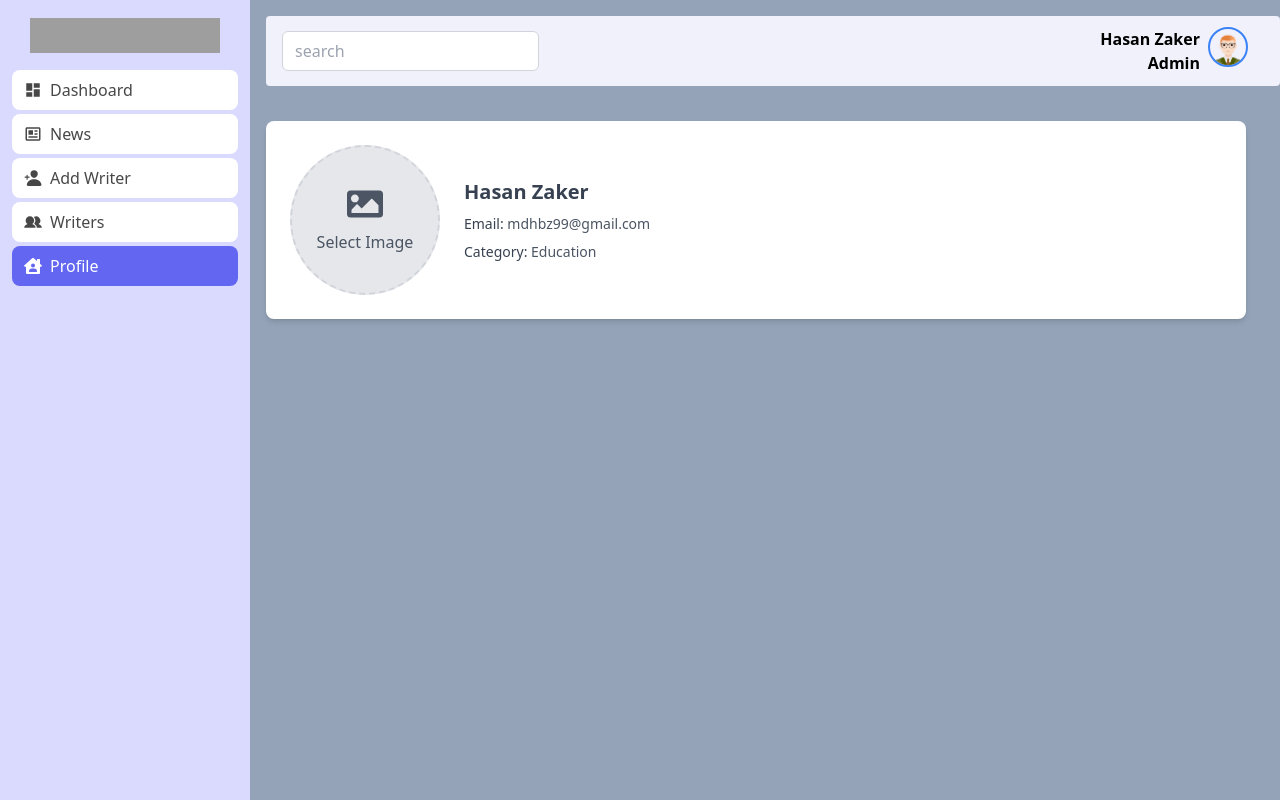
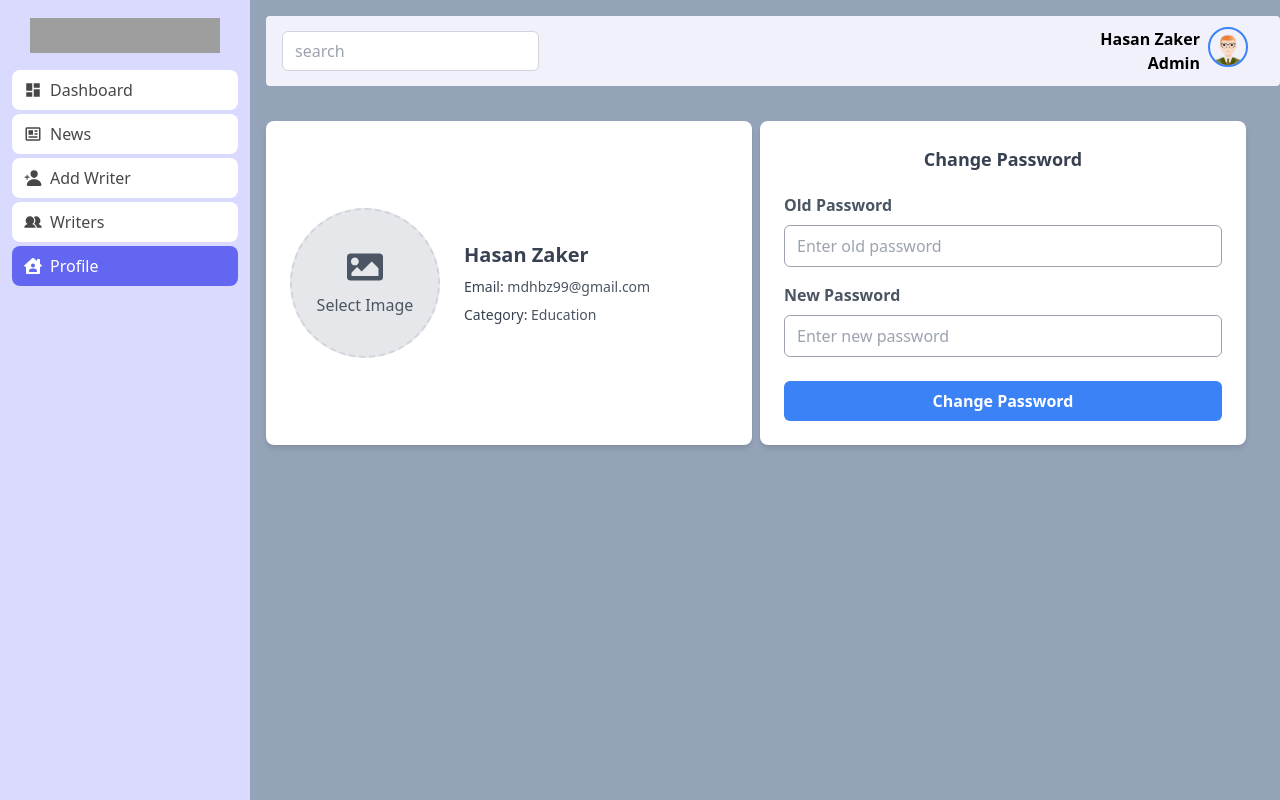
Before and after one commit to HasanBinZaker99/news-portal, a React (Vite) app in the folder client/: page /dashboard/profile in a window 1280 px wide. Built offline with nearby package versions, Linux system fonts and the light colour scheme; grey boxes are pictures that could not be loaded.

Commit message:
User profile page design part2

```diff
--- a/client/src/dashboard/pages/Profile.jsx
+++ b/client/src/dashboard/pages/Profile.jsx
@@ -3,7 +3,7 @@ import { FaImage } from "react-icons/fa";
 
 const Profile = () => {
   return (
-    <div className="w-full grid grid-cols-1 lg:grid-cols gap-2 mt-5">
+    <div className="w-full grid grid-cols-1 lg:grid-cols-2 gap-2 mt-5">
       <div className="bg-white p-6 rounded-lg flex items-center shadow-md">
         <div className="flex-shrink-0">
           <label
@@ -25,6 +25,52 @@ const Profile = () => {
           </p>
         </div>
       </div>
+      <div className="bg-white p-6 rounded-lg shadow-md text-gray-700 ">
+        <h2 className="text-lg font-bold text-center mb-5">Change Password</h2>
+        <form>
+          <div className="space-y-4">
+            <div>
+              <label
+                htmlFor="old_password"
+                className="block text-md font-semibold text-gray-600 "
+              >
+                Old Password
+              </label>
+              <input
+                type="password"
+                id="old_password"
+                name="old_password"
+                placeholder="Enter old password"
+                className="w-full px-3 py-2 mt-2 border border-gray-400 rounded-md focus:ring-2 focus:ring-blue-500 outline-none transition duration-300 "
+              />
+            </div>
+
+            <div>
+              <label
+                htmlFor="new_password"
+                className="block text-md font-semibold text-gray-600 "
+              >
+                New Password
+              </label>
+              <input
+                type="password"
+                id="new_password"
+                name="new_password"
+                placeholder="Enter new password"
+                className="w-full px-3 py-2 mt-2 border border-gray-400 rounded-md focus:ring-2 focus:ring-blue-500 outline-none transition duration-300 "
+              />
+            </div>
+          </div>
+          <div className="mt-6">
+            <button
+              type="submit"
+              className="w-full px-4 py-2 bg-blue-500 text-white font-semibold rounded-md hover:bg-blue-800 transition duration-300"
+            >
+              Change Password
+            </button>
+          </div>
+        </form>
+      </div>
     </div>
   );
 };
```
